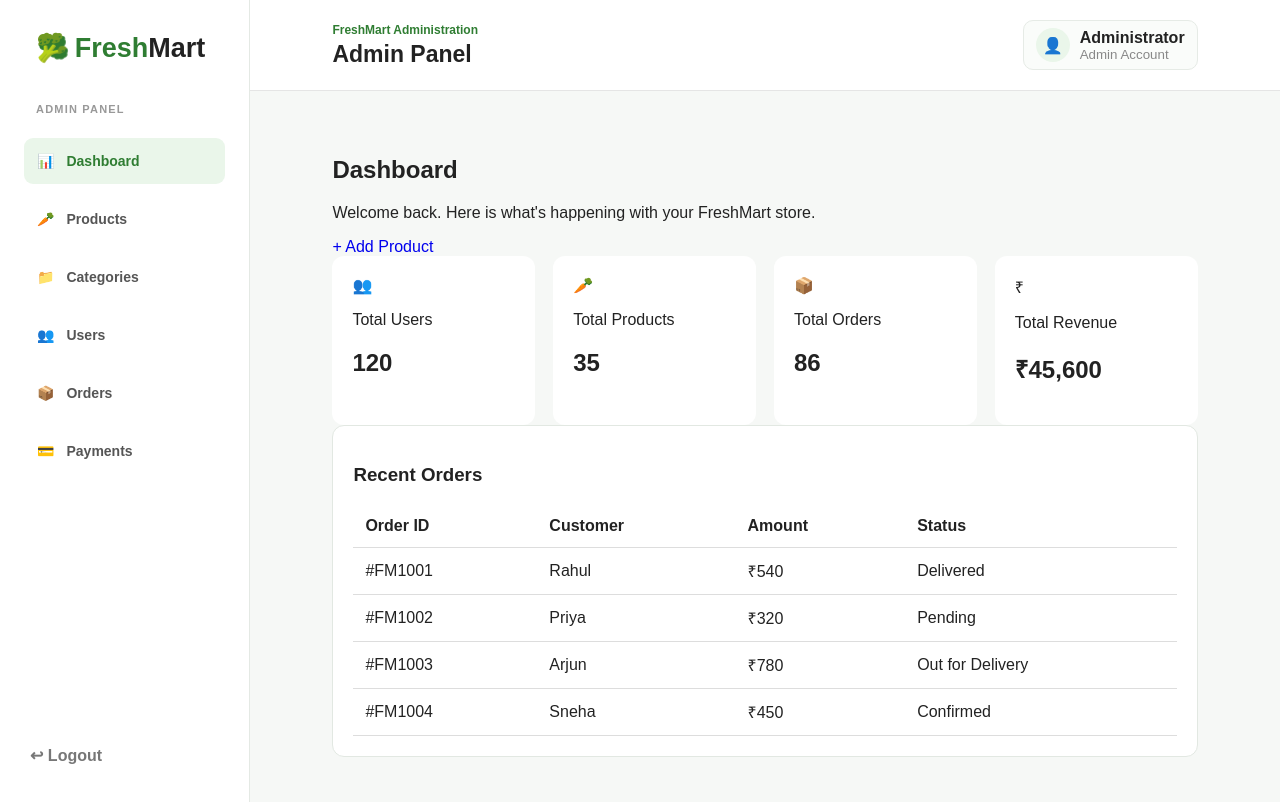
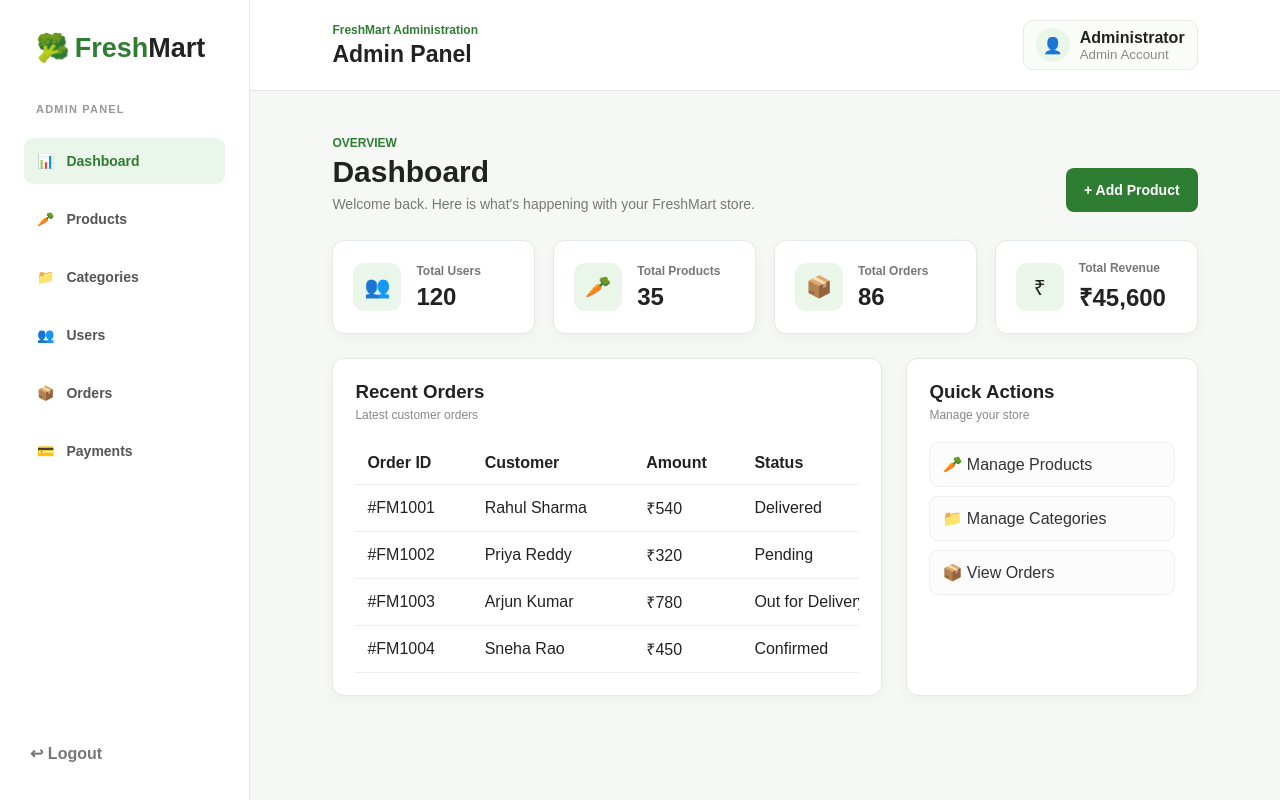
Before and after one commit to Venkatesh-452/FreshMart-Frontend, a React (Vite) app: page /admin/dashboard in a window 1280 px wide. Built offline with nearby package versions, Linux system fonts and the light colour scheme.

Commit message:
Phase 3: complete src/admin/AdminDashboard.jsx

```diff
--- a/src/admin/AdminDashboard.jsx
+++ b/src/admin/AdminDashboard.jsx
@@ -1 +1,3 @@
-import {Link} from 'react-router-dom';export default function AdminDashboard(){const stats=[['Total Users','120','👥'],['Total Products','35','🥕'],['Total Orders','86','📦'],['Total Revenue','₹45,600','₹']];const orders=[['#FM1001','Rahul','₹540','Delivered'],['#FM1002','Priya','₹320','Pending'],['#FM1003','Arjun','₹780','Out for Delivery'],['#FM1004','Sneha','₹450','Confirmed']];return <div><h2>Dashboard</h2><p>Welcome back. Here is what's happening with your FreshMart store.</p><Link to="/admin/products/add">+ Add Product</Link><section className="dashboard-stats">{stats.map(s=><div className="stat" key={s[0]}>{s[2]}<p>{s[0]}</p><h2>{s[1]}</h2></div>)}</section><section className="admin-card"><h3>Recent Orders</h3><table className="table"><thead><tr><th>Order ID</th><th>Customer</th><th>Amount</th><th>Status</th></tr></thead><tbody>{orders.map(o=><tr key={o[0]}>{o.map(x=><td key={x}>{x}</td>)}</tr>)}</tbody></table></section></div>}
+import {Link} from 'react-router-dom';import './AdminDashboard.css'
+export default function AdminDashboard(){const stats=[['👥','Total Users','120'],['🥕','Total Products','35'],['📦','Total Orders','86'],['₹','Total Revenue','₹45,600']];const orders=[['#FM1001','Rahul Sharma','₹540','Delivered'],['#FM1002','Priya Reddy','₹320','Pending'],['#FM1003','Arjun Kumar','₹780','Out for Delivery'],['#FM1004','Sneha Rao','₹450','Confirmed']]
+return <div className="admin-dashboard"><div className="dashboard-heading"><div><p className="dashboard-eyebrow">Overview</p><h2>Dashboard</h2><p>Welcome back. Here is what's happening with your FreshMart store.</p></div><Link className="dashboard-add-button" to="/admin/products/add">+ Add Product</Link></div><section className="dashboard-stats">{stats.map(s=><div className="dashboard-stat-card" key={s[1]}><span className="stat-icon">{s[0]}</span><div className="stat-details"><span>{s[1]}</span><strong>{s[2]}</strong></div></div>)}</section><section className="dashboard-grid"><div className="dashboard-panel"><div className="panel-heading"><div><h3>Recent Orders</h3><p>Latest customer orders</p></div></div><div className="orders-table-wrapper"><table className="orders-table"><thead><tr><th>Order ID</th><th>Customer</th><th>Amount</th><th>Status</th></tr></thead><tbody>{orders.map(o=><tr key={o[0]}>{o.map(x=><td key={x}>{x}</td>)}</tr>)}</tbody></table></div></div><div className="dashboard-panel"><div className="panel-heading"><div><h3>Quick Actions</h3><p>Manage your store</p></div></div><div className="quick-actions"><Link className="quick-action" to="/admin/products">🥕 Manage Products</Link><Link className="quick-action" to="/admin/categories">📁 Manage Categories</Link><Link className="quick-action" to="/admin/orders">📦 View Orders</Link></div></div></section></div>}
```
